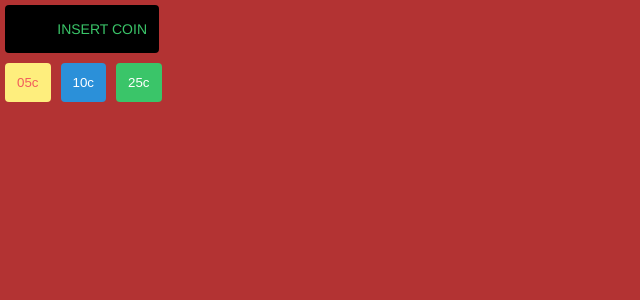
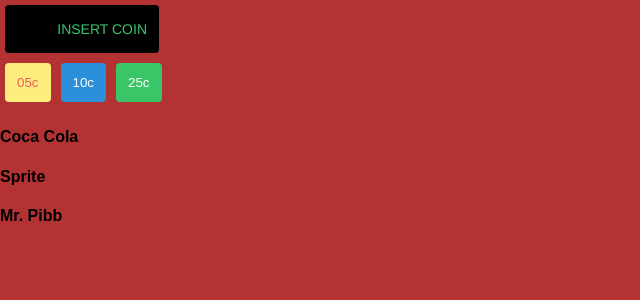
Before and after one commit to SF-WDI-LABS/react-vending-machine, a React (Create React App) app: page / in a window 1280 px wide. Shown: the top 300 px of the page, without its empty margins (0-640 px from the left). Built offline with nearby package versions, Linux system fonts and the light colour scheme.

Commit message:
add Item component

```diff
--- a/src/App.js
+++ b/src/App.js
@@ -1,4 +1,5 @@
 import React, { Component } from 'react';
+import Item from './Item.js'
 import './App.css';
 
 class App extends Component {
@@ -35,12 +36,15 @@
   }
 
   render() {
+    let itemsComponents = this.state.items.map(item => <Item item={item} />)
     return (
       <div className="App">
         <p className="display -sm-width">{this.state.balance || "INSERT COIN"}</p>
         <button className="button -yellow" onClick={(e) => this.addBalance(5)}>05c</button>
         <button className="button -blue" onClick={(e) => this.addBalance(10)}>10c</button>
         <button className="button -green" onClick={(e) => this.addBalance(25)}>25c</button>
+
+        {itemsComponents}
       </div>
     );
   }
--- /dev/null
+++ b/src/Item.js
@@ -0,0 +1,11 @@
+import React, { Component } from 'react';
+
+class Item extends Component {
+  render() {
+    return (
+      <h4>{this.props.item.name}</h4>
+    )
+  }
+}
+
+export default Item;
```
